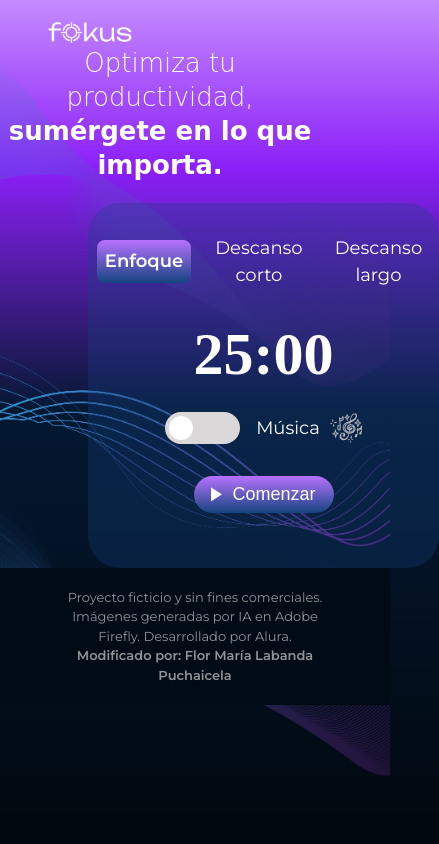
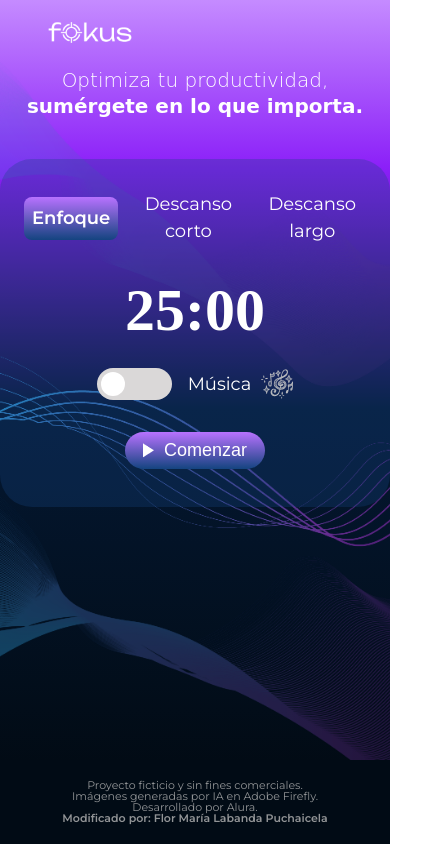
Before and after one commit to Mariq12/fokus-curso-alura, a plain HTML site: page index.html in a window 390 px wide. Shown: the whole page, 439 px wide, since content can reach past the window. Drawn offline with nearby package versions, Linux system fonts and the light colour scheme; a web font is replaced by a local one.

Commit message:
Subir camb diseño ok

```diff
--- a/script.js
+++ b/script.js
@@ -12,7 +12,7 @@ const iconoIniciarPausar = document.querySelector(".app__card-primary-butto-icon
 const tiempoEnPantalla = document.querySelector('#timer');
 
 const musica = new Audio('./sounds/luna-rise-part-one.mp3');
-const audioPlay = new Audio('./soundss/play.wav');
+const audioPlay = new Audio('./sounds/play.wav');
 const audioPausa = new Audio('./sounds/pause.mp3');
 const audioTiempoFinalizado = new Audio('./sounds/beep.mp3');
 
--- a/styles/style.css
+++ b/styles/style.css
@@ -23,44 +23,48 @@
     --main-bg-color: linear-gradient(180deg, #90bef7 0%, #041832 48.44%, #01080E 100%);
 }
 
-* {
-    box-sizing: border-box;
-    max-width: 100%;
-}
-
 html {
     background: var(--main-bg-color);
-    min-height: 100vh;
     font-size: 10px;
+    min-height: 100%;
+    position: relative;
+    /* Añadir posicionamiento relativo para el body */
 }
 
 body {
+    margin: 0;
+    background: url("/images/pattern.png");
+    background-repeat: no-repeat;
+    background-size: cover;
+    font-family: 'Unbounded', cursive;
+    display: flex;
+    flex-direction: column;
     min-height: 100vh;
-    background: url("/images/pattern.png");
-    background-size: cover; /* ajusta el tamaño de la imagen al tamaño de la caja */
-    background-repeat: no-repeat;
+    /* Establecer altura mínima del cuerpo */
 }
 
-h1, h2, h3, h4, h5, h6 {
+h1,
+h2,
+h3,
+h4,
+h5,
+h6 {
     font-family: 'Unbounded', cursive;
-}
-
-.app {
-    flex: 1; /* Hace que el contenido principal ocupe todo el espacio restante */
-    display: flex;
-    flex-direction: column;
 }
 
 .app__header {
     display: flex;
     justify-content: space-between;
     align-items: center;
-    padding: 2rem 4rem 0rem; /* Ajusta el padding según sea necesario */
+    padding: 2rem 4rem 0rem;
+    /* Ajusta el padding según sea necesario */
 }
 
 .app__logo-image {
-    width: 100px; /* Ajusta el tamaño del logo según tus necesidades */
-    height: auto; /* Para mantener la proporción */
+    width: 100px;
+    /* Ajusta el tamaño del logo según tus necesidades */
+    height: auto;
+    /* Para mantener la proporción */
 }
 
 .app__title {
@@ -69,8 +73,10 @@ h1, h2, h3, h4, h5, h6 {
     font-style: normal;
     color: var(--color-secondary);
     font-weight: 200;
-    text-align: center; /* Centra el texto */
-    margin: 0 auto; /* Centra horizontalmente */
+    text-align: center;
+    /* Centra el texto */
+    margin: 0 auto;
+    /* Centra horizontalmente */
 }
 
 .app__title-strong {
@@ -79,19 +85,23 @@ h1, h2, h3, h4, h5, h6 {
 
 .app__section-card-container {
     display: flex;
-    justify-content:space-between;
+    justify-content: space-between;
 }
 
 .app__image-figure {
     margin: 2rem;
-    max-width: 90%; /* Ajusta el ancho máximo para que la imagen sea responsive */
+    max-width: 90%;
+    /* Ajusta el ancho máximo para que la imagen sea responsive */
     padding: 2.4rem;
 }
 
 .app__image {
-    width: 35rem; /* La imagen ocupará el ancho máximo disponible */
-    height: auto; /* Mantendrá la proporción original de la imagen */
-    display: block; /* Elimina el espacio adicional debajo de la imagen */
+    width: 35rem;
+    /* La imagen ocupará el ancho máximo disponible */
+    height: auto;
+    /* Mantendrá la proporción original de la imagen */
+    display: block;
+    /* Elimina el espacio adicional debajo de la imagen */
 }
 
 .app__card {
@@ -149,6 +159,7 @@ h1, h2, h3, h4, h5, h6 {
     text-align: center;
 }
 
+/* *Boton para seleccionar musica  */
 .toggle {
     cursor: pointer;
     display: inline-block;
@@ -165,7 +176,8 @@ h1, h2, h3, h4, h5, h6 {
     transition: background 0.25s;
 }
 
-.toggle-switch:before, .toggle-switch:after {
+.toggle-switch:before,
+.toggle-switch:after {
     content: "";
 }
 
@@ -185,11 +197,11 @@ h1, h2, h3, h4, h5, h6 {
     background: var(--toggle-hover);
 }
 
-.toggle-checkbox:checked + .toggle-switch {
+.toggle-checkbox:checked+.toggle-switch {
     background: var(--lils);
 }
 
-.toggle-checkbox:checked + .toggle-switch:before {
+.toggle-checkbox:checked+.toggle-switch:before {
     left: 4rem;
 }
 
@@ -240,14 +252,21 @@ h1, h2, h3, h4, h5, h6 {
     gap: 1rem;
 }
 
+/* Footer */
 .app__footer {
     display: flex;
-    width: 100%;
-    padding: 2rem 6rem;
     justify-content: center;
     align-items: center;
+    padding: 2rem 6rem;
     background: var(--footer);
+    color: var(--footer-text);
     margin-top: auto;
+    width: 100%;
+    position: fixed;
+    bottom: 0;
+    left: 0;
+    box-sizing: border-box;
+    /* Añadir box-sizing para incluir el padding en el ancho */
 }
 
 .app__footer-text {
@@ -257,29 +276,56 @@ h1, h2, h3, h4, h5, h6 {
     font-size: 1.3rem;
     font-style: normal;
     font-weight: 400;
-    line-height: 150%;
+    width: 100%;
+    /* Ocupar todo el ancho disponible */
 }
-/* toggle */
 
 
 /* Para Tablets */
 @media (max-width: 1024px) and (min-width: 768px) {
-    .app__section-banner-container {
+    .app__title {
+        margin-top: 20px;
+    }
+
+    .app__card {
+        height: 37rem;
         width: 48rem;
+    }
+
+    .app__card-timer {
+        font-size: 9rem;
+    }
+
+    .app__footer-text {
+        font-size: 1.1rem;
     }
 }
 
 /* Para Celulares */
 @media (max-width: 767px) {
-    .app__section-banner-container {
-        width: 32rem;
+
+    .app__title {
+        margin: 20px;
+        font-size: 2rem;
+        margin-bottom: 40px;
     }
 
-    .app__title {
-        font-size: 2.6rem;
+    .app__image-figure {
+        display: none;
+    }
+
+    .app__card {
+        height: 30rem;
+        width: 43rem;
+        margin: auto;
     }
 
     .app__card-timer {
         font-size: 6rem;
     }
+
+    .app__footer-text {
+        font-size: 1.1rem;
+        text-align: center;
+    }
 }
```
Also changed, not shown: index.html (+1 -2 lines).
